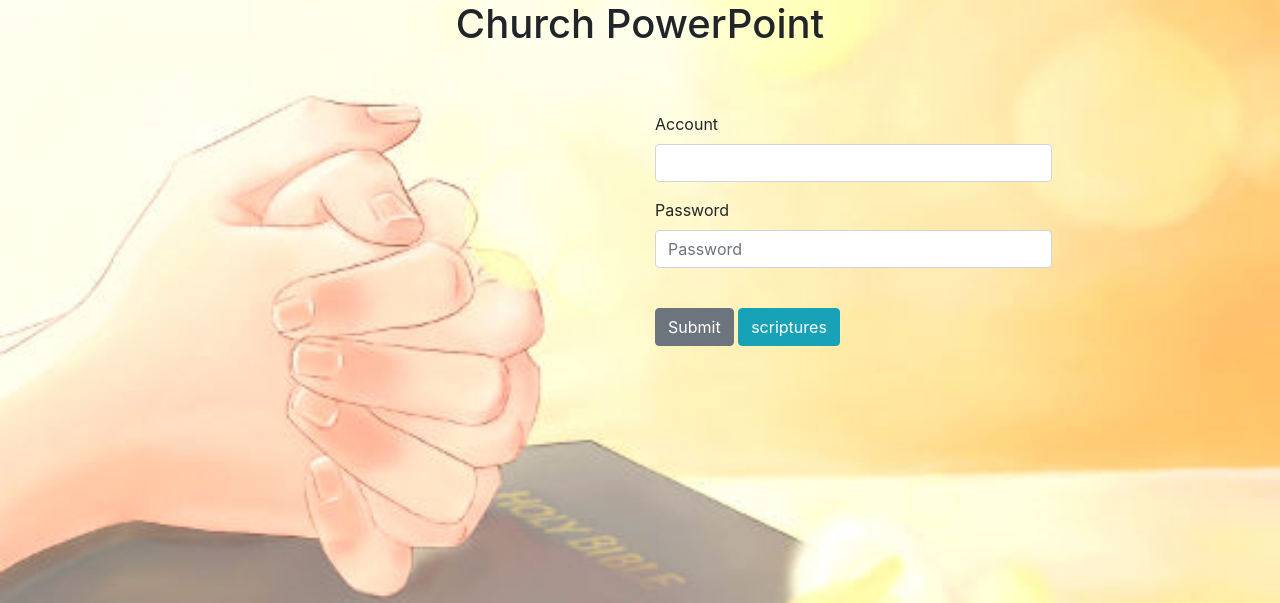
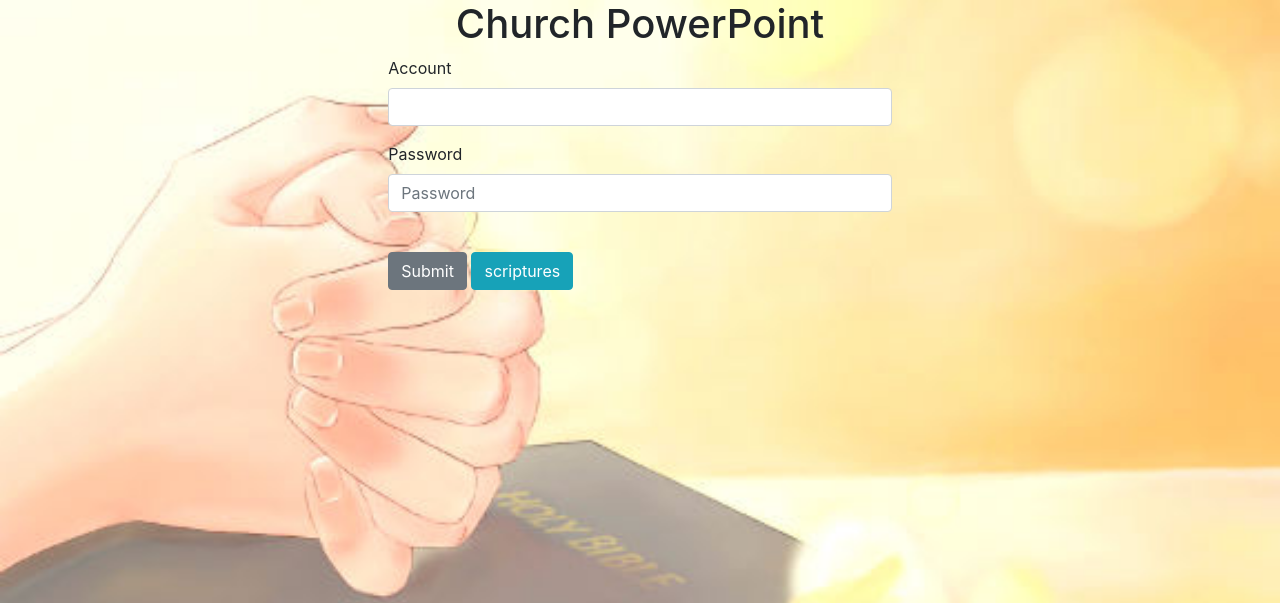
Before and after one commit to pohjohn0928/church_ppt2.0, a Flask app: page / in a window 1280 px wide. Shown: the top 603 px of the page. Run offline with Flask 2, Linux system fonts and the light colour scheme; some libraries are stand-ins or nearby versions.

Commit message:
css modify

```diff
--- a/templates/init.html
+++ b/templates/init.html
@@ -35,39 +35,66 @@
     }
 
 
-
 </style>
 
 <body>
 <script src="{{ url_for('static', filename='index.js') }}"></script>
-<center><h1>Church PowerPoint</h1></center>
 
-
-
-<div class="form_style" style="margin-top: 5%">
-    <form method="post" action="/init" style="margin-left: 50%">
-        <div class="form-group col-lg-8">
+<div class="container-fluid">
+    <center><h1 class="title">Church PowerPoint</h1></center>
+    <div class="row justify-content-center align-items-center">
+        <div class="col-lg-5">
+            <form method="post" action="/init">
+                <div class="form-group">
                     <label for="account">Account</label>
                     <input type="text" class="form-control input-sm" id="account" name="account" required>
                 </div>
-        <div class="form-group col-lg-8">
+                <div class="form-group">
                     <label for="password">Password</label>
-            <input type="password" class="form-control input-sm" id="password" placeholder="Password" name="password" required>
-        </div><br>
-        <div class="form-group col-lg-8">
+                    <input type="password" class="form-control input-sm" id="password" placeholder="Password"
+                           name="password"
+                           required>
+                </div>
+                <br>
+                <div class="form-group">
                     <button type="submit" class="btn btn-secondary">Submit</button>
                     <a href="/scriptures" class="btn btn-info">scriptures</a>
                 </div>
-        <div class="form-group col-lg-8">
-            <font color="red">{{message}}</font>
+                <div class="form-group">
+                    <font color="red">{{ message }}</font>
                 </div>
             </form>
+        </div>
+    </div>
+</div>
 
-</div>
+
+{#<div class="form_style" style="margin-top: 5%">#}
+{#    <form method="post" action="/init" style="margin-left: 50%">#}
+{#        <div class="form-group col-lg-8">#}
+{#            <label for="account">Account</label>#}
+{#            <input type="text" class="form-control input-sm" id="account" name="account" required>#}
+{#        </div>#}
+{#        <div class="form-group col-lg-8">#}
+{#            <label for="password">Password</label>#}
+{#            <input type="password" class="form-control input-sm" id="password" placeholder="Password" name="password"#}
+{#                   required>#}
+{#        </div>#}
+{#        <br>#}
+{#        <div class="form-group col-lg-8">#}
+{#            <button type="submit" class="btn btn-secondary">Submit</button>#}
+{#            <a href="/scriptures" class="btn btn-info">scriptures</a>#}
+{#        </div>#}
+{#        <div class="form-group col-lg-8">#}
+{#            <font color="red">{{ message }}</font>#}
+{#        </div>#}
+{#    </form>#}
+{##}
+{#</div>#}
 
 <script>
     var input = document.getElementById("password");
-input.addEventListener("keyup", function(event) {
+    input.addEventListener("keyup", function (event) {
         if (event.keyCode === 13) {
             event.preventDefault();
             document.getElementById("check").click();
@@ -75,7 +102,6 @@ input.addEventListener("keyup", function(event) {
     });
 
 
-
 </script>
 
 </body>
```
Also changed, not shown: static/scripture.jpg. Lines whose indentation alone changed are shown as unchanged.
